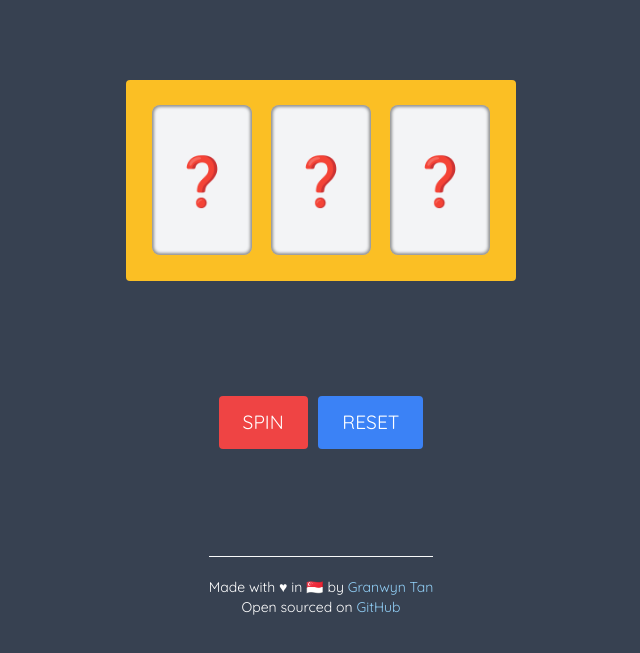
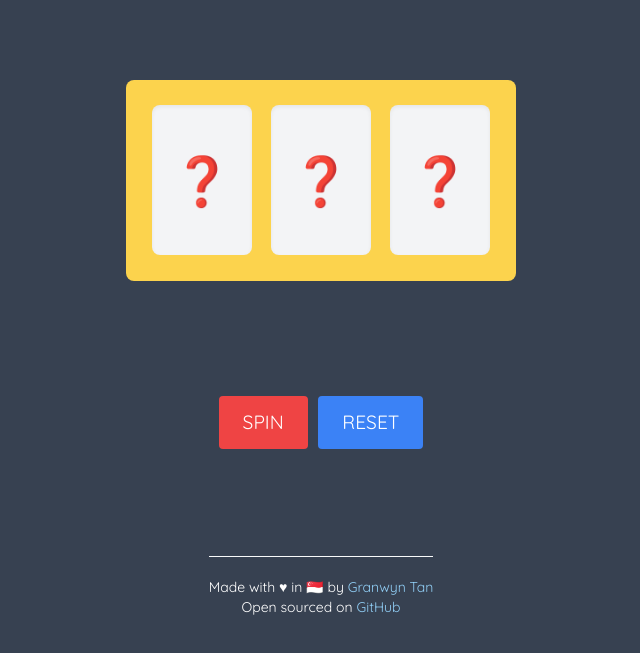
Before and after one commit to granwyntan/clickaprize, a plain HTML site: page index.html in a window 1280 px wide. Shown: the part 145-798 px from the top of the page, without its empty margins (319-959 px from the left). Drawn offline with nearby package versions, Linux system fonts and the light colour scheme.

Commit message:
minor aesthetic changes

```diff
--- a/index.html
+++ b/index.html
@@ -30,21 +30,21 @@
         ACJC Fun-O-Rama Click-A-Prize
       </h1>
       <div
-        class="reels flex flex-row content-center items-center self-center justify-around bg-yellow-400 rounded m-2 px-4 py-4 prevent-select w-fit space-x"
+        class="reels rounded-lg flex flex-row content-center items-center self-center justify-around bg-yellow-300 rounded m-2 px-4 py-4 prevent-select w-fit space-x"
       >
-        <div class="reel bg-gray-100 flex-1">
+        <div class="reel bg-gray-100 shadow-inner flex-1">
           <div
             class="boxes content-center items-center self-center justify-around"
           ></div>
         </div>
 
-        <div class="reel bg-gray-100 flex-1">
+        <div class="reel bg-gray-100 shadow-inner flex-1">
           <div
             class="boxes content-center items-center self-center justify-around"
           ></div>
         </div>
 
-        <div class="reel bg-gray-100 flex-1">
+        <div class="reel bg-gray-100 shadow-inner flex-1">
           <div
             class="boxes content-center items-center self-center justify-around"
           ></div>
--- a/style.css
+++ b/style.css
@@ -54,7 +54,6 @@ body {
 }
 
 .reel {
-  box-shadow: 0 0 3px 2px rgba(0, 0, 0, 0.4) inset;
   width: 100px;
   height: 150px;
   overflow: hidden;
```
Lines whose indentation alone changed are shown as unchanged.
